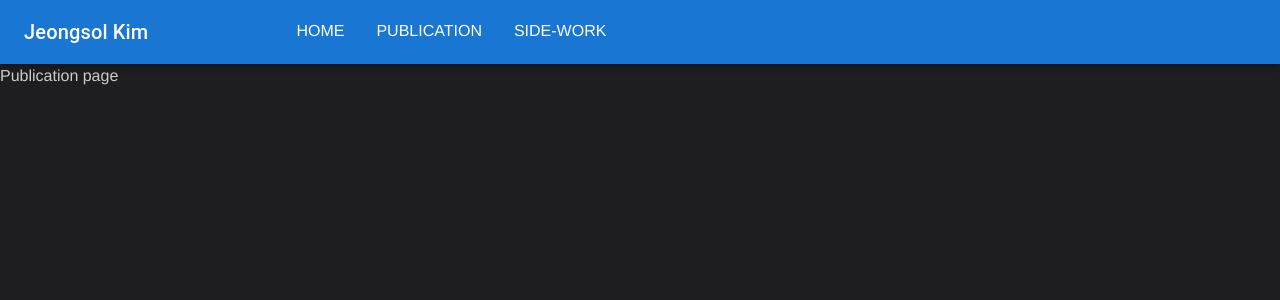
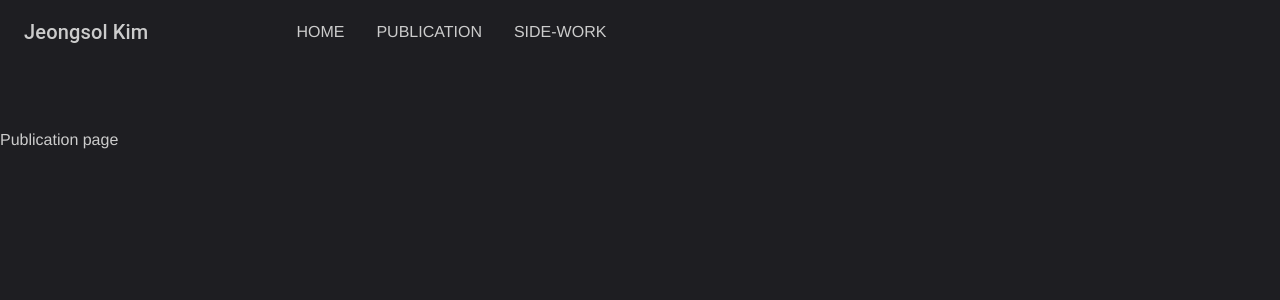
Before and after one commit to jeongsol-kim/jeongsol-kim, a React (Create React App) app: page /publication in a window 1280 px wide. Shown: the top 300 px of the page. Built offline with nearby package versions, Linux system fonts and the light colour scheme.

Commit message:
remove appbar / change link color as inherit

```diff
--- a/src/components/navigation.js
+++ b/src/components/navigation.js
@@ -31,7 +31,7 @@ const Link = ({isActive, children, ...props}) => (
 )
 
 const StyledLink = styled(Link)`
-    color: #FFFFFF;
+  color: inherit;
   text-decoration: none;
 	padding: 0 1rem;
 	margin: 0;
@@ -84,9 +84,14 @@ const FadeMenu = () => {
     );
 };
 
+const StyledToolBar = styled(Toolbar)`
+    align-content: space-around;
+`
 
-const NaviContent = () => (
+const Navigation = () => {
+    return (
         <div>
+          <StyledToolBar>
             <IconButton size="large"
                         edge="start"
                         color="inherit"
@@ -104,26 +109,7 @@ const NaviContent = () => (
             <Mobile>
                 <FadeMenu />
             </Mobile>
-    </div>
-)
-
-
-const StyledToolBar = styled(Toolbar)`
-    align-content: space-around;
-`
-
-const StyledAppBar = styled(AppBar)`
-    background: #FFFFFF
-`
-
-const Navigation = () => {
-    return (
-        <div>
-            <StyledAppBar>
-                <StyledToolBar>
-                    <NaviContent />
           </StyledToolBar>
-            </StyledAppBar>
           <Toolbar />
         </div>
     );
```
Lines whose indentation alone changed are shown as unchanged.
